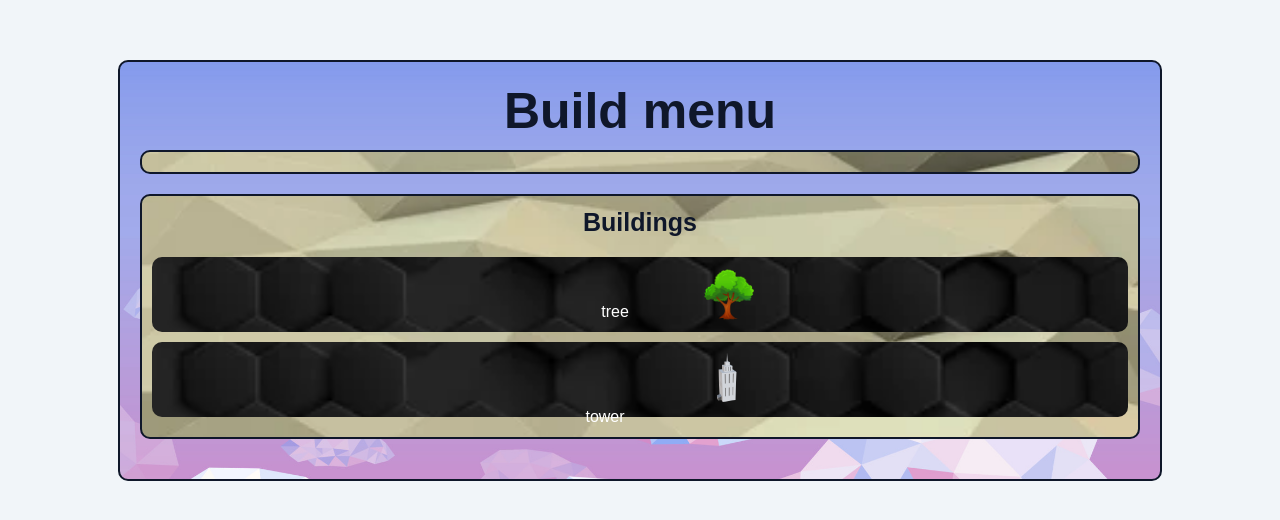
After one commit to Idraigyr/ProgrammingProjectDatabases, a Python web app: template templates/buildMenu.html in a window 1280 px wide. The commit adds this page. Shown: the top 520 px of the page. Run offline with Jinja, Linux system fonts and the light colour scheme; the template is opened without the code that fills it, so the values that code supplies are empty.

Commit message:
Very basic build menu

```diff
--- a/static/css/menus.css
+++ b/static/css/menus.css
@@ -116,6 +116,18 @@ h3 {
   background-position: center center;
 }
 
+.containerBuildings {
+  border: 2px solid #0f172a;
+  padding: 10px;
+  margin-bottom: 20px;
+  background-color: #f9f3d2;
+  border-radius: 10px;
+  background-image: url('/static/images/menu/listBackground.png');
+  background-size: cover;
+  background-repeat: no-repeat;
+  background-position: center center;
+}
+
 .item {
   text-align: center;
   height: 55px;
@@ -135,6 +147,24 @@ h3 {
   background-color: rgba(206, 133, 25, 0.8); /* Adjust the background color with transparency */
 }
 
+.building {
+  text-align: center;
+  height: 55px;
+  margin-bottom: 10px;
+  color: #ffffff;
+  padding: 10px;
+  border-radius: 10px;
+  transition: background-color 0.2s ease;
+  position: relative; /* Set position to relative */
+  background-image: url('/static/images/menu/itemBackground.png');
+  background-size: cover;
+  background-repeat: no-repeat;
+  background-position: center center;
+}
+
+.building:hover {
+  background-color: rgba(206, 133, 25, 0.8); /* Adjust the background color with transparency */
+}
 
 .fireSpell{
     height: 50px;
@@ -199,3 +229,15 @@ h3 {
     width: 60px;
     transform: translate(95%, -5%);
 }
+
+.tree{
+    height: 50px;
+    width: 50px;
+    transform: translate(150%, 5%);
+}
+
+.tower{
+    height: 70px;
+    width: 70px;
+    transform: translate(97%, -10%);
+}
--- /dev/null
+++ b/static/js/Menus/buildMenu.js
@@ -0,0 +1,39 @@
+// variables
+
+// lists buildings
+let buildings = ["tree", "tower"];
+
+function populateContainer(containerId, itemList) {
+    const container = document.getElementById(containerId);
+
+    // Clear existing items
+    container.innerHTML = '';
+
+    container.innerHTML = '<label><h3>' + "Buildings" + '</h3></label>';
+
+    // Create and append items based on the itemList
+    itemList.forEach((itemName, index) => {
+        // add item
+        const item = document.createElement('div');
+        item.textContent = itemName;
+        item.id = itemName;
+        item.classList.add('item');
+        console.log(itemName);
+        // add img to item
+        const img = document.createElement('img');
+        img.classList.add(itemName);
+        // link to images
+        if(itemName === 'tree') {
+            img.src = "/static/images/buildings/tree.png";
+        }
+        else if(itemName === 'tower') {
+            img.src = "/static/images/buildings/tower.png";
+        }
+        img.alt = itemName;
+        item.appendChild(img);
+        container.appendChild(item);
+    });
+}
+
+// Call the function to populate the container
+populateContainer('container1', buildings);
--- /dev/null
+++ b/templates/buildMenu.html
@@ -0,0 +1,28 @@
+<!DOCTYPE html>
+<html lang="en">
+<head>
+  <meta charset="UTF-8">
+  <meta name="viewport" content="width=device-width, initial-scale=1.0">
+  <title>BuildMenu</title>
+  <link rel="stylesheet" href="../static/css/menus.css">
+</head>
+<body>
+
+<div class="menu">
+  <h1>Build menu</h1>
+
+  <div class="combat">
+  </div>
+
+  <div>
+        <div class="containerBuildings" id="container1" ondrop="drop(event, 'container1')" ondragover="allowDrop(event)">
+            <label><h2>Buildings</h2></label>
+            <!-- Container will be populated dynamically -->
+        </div>
+  </div>
+
+</div>
+
+</body>
+<script src="/static/js/Menus/buildMenu.js"></script>
+</html>
```
Also changed, not shown: static/images/buildings/tower.png (added), static/images/buildings/tree.png (added).
